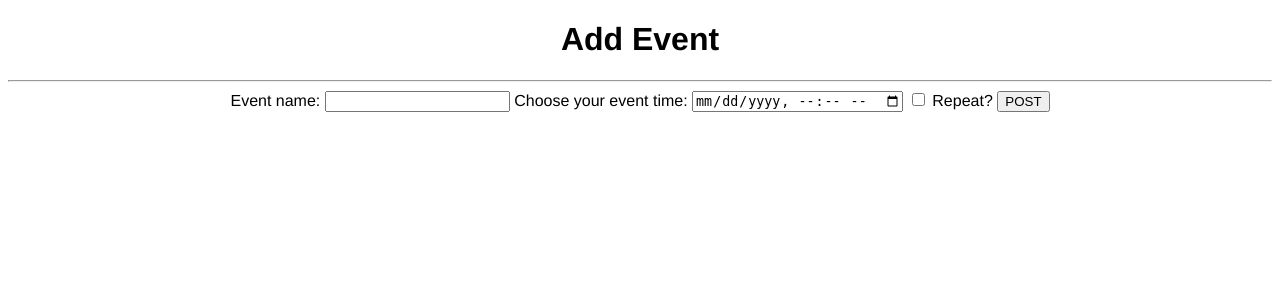
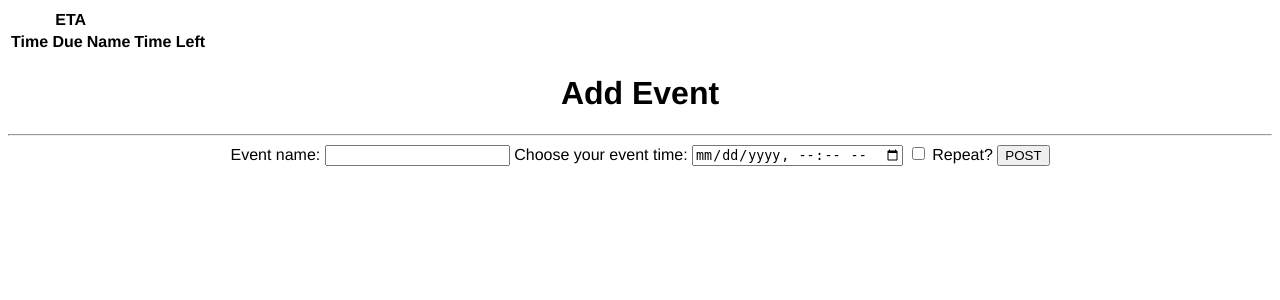
Before and after one commit to incfex/CloudSec_HW1, a Flask app: page / in a window 1280 px wide. Shown: the top 300 px of the page. Run offline with Flask 2, Linux system fonts and the light colour scheme; data that the repository does not hold is empty.

Commit message:
GET events now have id in payload

```diff
--- a/main.py
+++ b/main.py
@@ -1,44 +1,50 @@
 import datetime
+import json
 
-from flask import Flask, render_template, request, redirect
+from flask import Flask, render_template, request, redirect, jsonify
 from google.cloud import datastore
 
 app = Flask(__name__)
 datastore_client = datastore.Client()
+table_name = 'event'
+root_key = datastore_client.key('Entities', 'root')
 
-@app.route("/event", methods=["POST"])
+
+@app.route("/event", methods=["POST","DELETE"])
 def add_event():
-  req = request.form
-  print(req)
-  e_name = req.get("event-name")
-  e_time = req.get("event-time")
+    req = request.form
+    print(req)
+    e_name = req.get("event-name")
+    e_time = req.get("event-time")
 
-  entity = datastore.Entity(key=datastore_client.key('event'))
-  entity.update({
-      'name': e_name,
-      'time': e_time
-  })
-  datastore_client.put(entity)
+    entity = datastore.Entity(key=datastore_client.key(table_name))
+    entity.update({'name': e_name, 'time': e_time})
+    datastore_client.put(entity)
 
-  return redirect('/')
+    return redirect('/')
+
 
 @app.route("/events", methods=["GET"])
 def get_event():
-  query = datastore_client.query(kind='event')
-  query.order = ['-time']
+    query = datastore_client.query(kind='event')
+    query.order = ['-time']
 
-  events = query.fetch()
+    events = query.fetch()
 
-  print(list(events))
-  return redirect('/')
+    payload = []
 
-def fetch_times(limit):
-    query = datastore_client.query(kind='visit')
-    query.order = ['-timestamp']
+    for val in events:
+        pl = {
+            'id': val.id,
+            'name': val['name'],
+            'time': val['time']
+        }
+        payload.append(pl)
 
-    times = query.fetch(limit=limit)
+    print(payload)
 
-    return times
+    return jsonify(payload)
+
 
 @app.route('/')
 def root():
@@ -48,8 +54,7 @@ def root():
     # Fetch the most recent 10 access times from Datastore.
     #times = fetch_times(10)
 
-    return render_template(
-        'index.html')
+    return render_template('index.html')
 
 
 if __name__ == '__main__':
--- a/static/script.js
+++ b/static/script.js
@@ -1,7 +1,65 @@
 'use strict';
 
-window.addEventListener('load', function () {
+function reqJSON(method, url, data) {
+  return new Promise((resolve, reject) => {
+    let xhr = new XMLHttpRequest();
+    xhr.open(method, url);
+    xhr.responseType = 'json';
 
-  console.log("Hello World!");
+    xhr.onload = () => {
+      if (xhr.status >= 200 && xhr.status < 300) {
+        resolve({ status: xhr.status, data: xhr.response });
+      }
+      else {
+        reject({ status: xhr.status, data: xhr.response });
+      }
+    };
+    xhr.onerror = () => {
+      reject({ status: xhr.status, data: xhr.response });
+    };
 
+    xhr.send(data)
+  });
+}
+
+document.addEventListener('DOMContentLoaded', function () {
+  reqJSON('GET', '/events')
+    .then(({ status, data }) => {
+      console.log(data)
+      var tblBody = document.getElementById('event-table');
+      for (let r of data) {
+        let row = document.createElement("tr");
+
+        let time_cell = document.createElement("td")
+        let time_cellText = document.createTextNode(r.time)
+        time_cell.appendChild(time_cellText)
+        row.appendChild(time_cell)
+
+        let name_cell = document.createElement("td")
+        let name_cellText = document.createTextNode(r.name)
+        name_cell.appendChild(name_cellText)
+        row.appendChild(name_cell)
+
+        let event_date = new Date(r.time)
+        let date_diff = event_date - Date.now()
+        console.log(date_diff)
+
+        let left_cell = document.createElement("td")
+        var left_cellText
+        if (date_diff < 0) {
+          left_cellText = document.createTextNode('Passed')
+        }
+        else {
+          let seconds = Math.round(date_diff/1000)
+          left_cellText = document.createTextNode(seconds + 's')
+        }
+        left_cell.appendChild(left_cellText)
+        row.appendChild(left_cell)
+
+
+        tblBody.appendChild(row)
+
+        console.log(r)
+      }
+    })
 });
--- a/templates/index.html
+++ b/templates/index.html
@@ -6,6 +6,22 @@
   <link type="text/css" rel="stylesheet" href="{{ url_for('static', filename='style.css') }}">
 </head>
 <body>
+
+  <table>
+    <thead>
+      <tr>
+        <th colspan="2">ETA</th>
+      </tr>
+    </thead>
+    <tbody id="event-table">
+      <tr>
+        <th scope="col">Time Due</th>
+        <th scope="col">Name</th>
+        <th scope="col">Time Left</th>
+      </tr>
+    </tbody>
+  </table>
+
 
   <h1>Add Event</h1>
   <hr>
```
